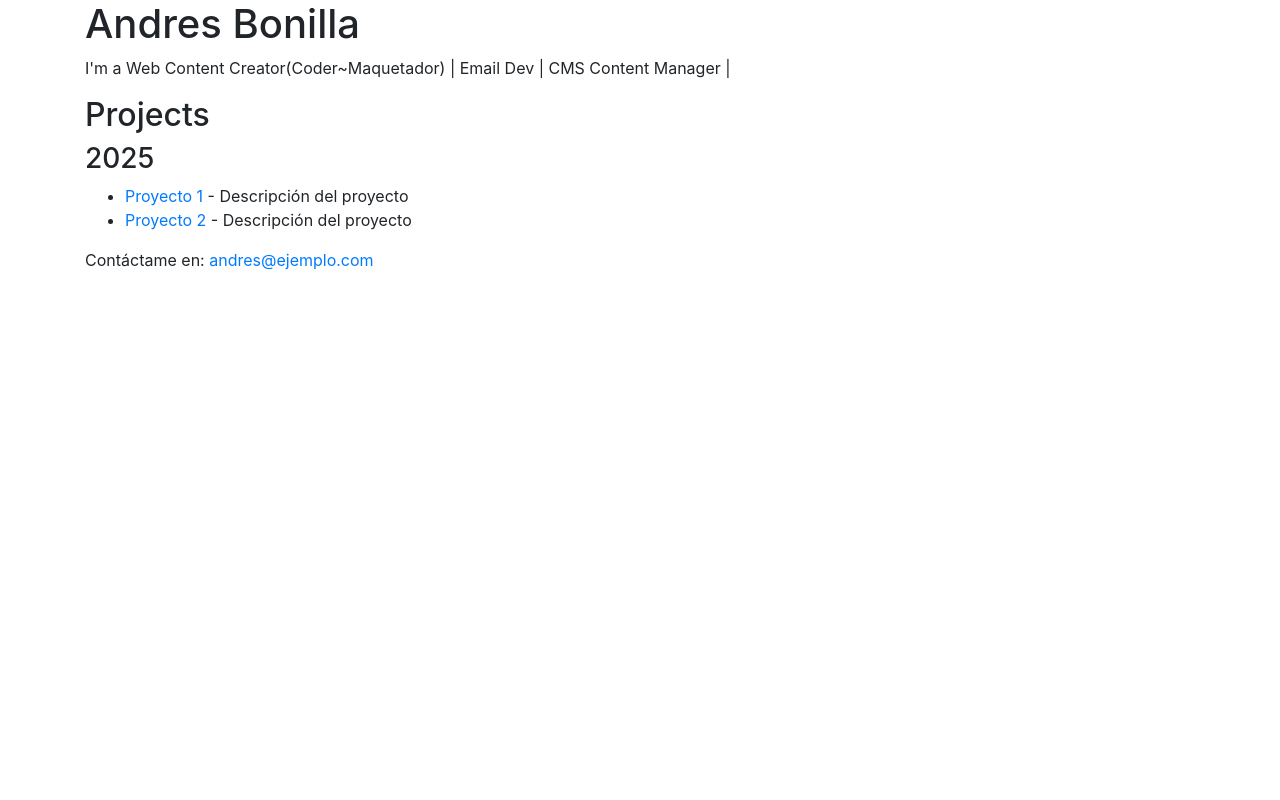
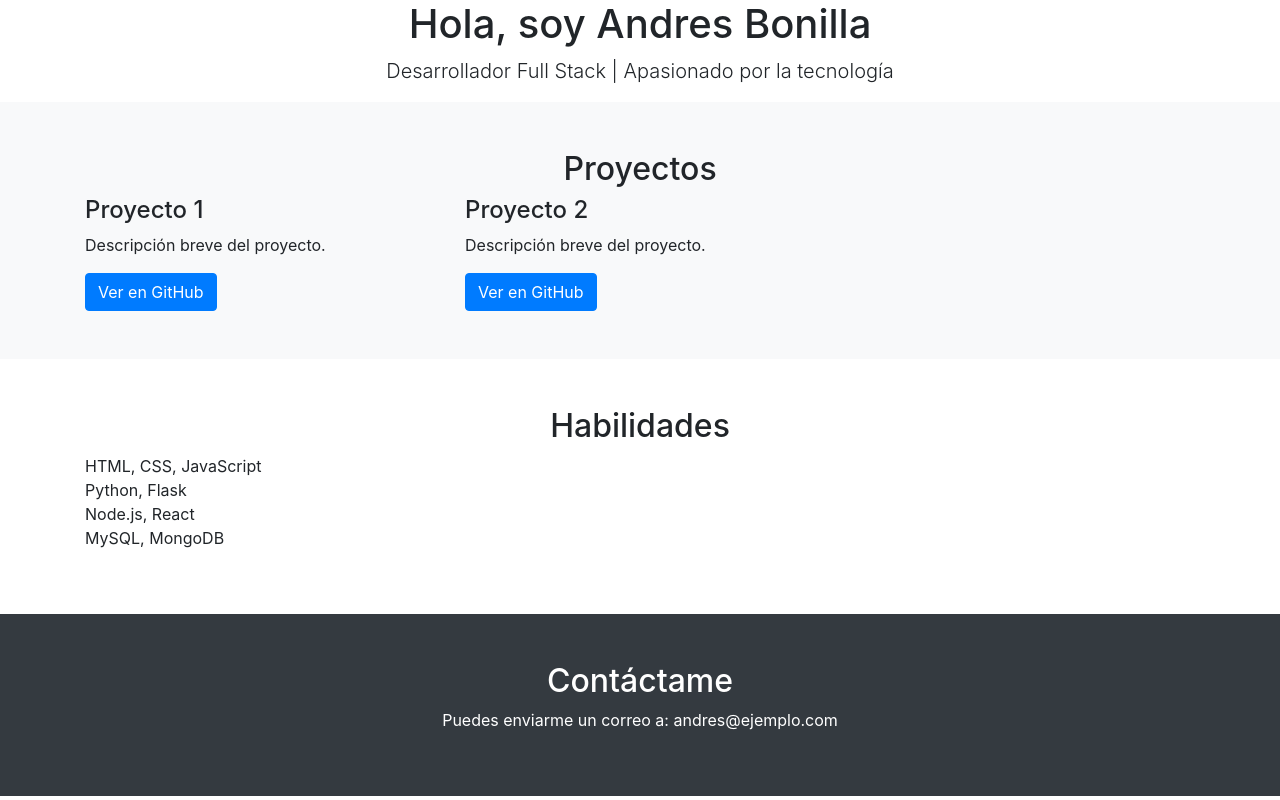
Before and after one commit to candresbp/portfolio, a plain HTML site: page index.html in a window 1280 px wide. Drawn offline with nearby package versions, Linux system fonts and the light colour scheme.

Commit message:
index.html

```diff
--- a/index.html
+++ b/index.html
@@ -5,27 +5,68 @@
   <meta name="viewport" content="width=device-width, initial-scale=1.0">
   <title>Mi Portafolio</title>
   <link rel="stylesheet" href="https://stackpath.bootstrapcdn.com/bootstrap/4.5.2/css/bootstrap.min.css">
+  <link rel="stylesheet" href="styles.css"> <!-- Tu archivo de estilos -->
 </head>
 <body>
-  <div class="container">
-    <header>
-      <h1>Andres Bonilla</h1>
-      <p>I'm a Web Content Creator(Coder~Maquetador) | Email Dev | CMS Content Manager |</p>
-    </header>
 
-    <section>
-      <h2>Projects</h2>
-      <h3>2025</h3>
-      <ul>
-        <li><a href="https://github.com/andres-bonilla/proyecto1">Proyecto 1</a> - Descripción del proyecto</li>
-        <li><a href="https://github.com/andres-bonilla/proyecto2">Proyecto 2</a> - Descripción del proyecto</li>
-        <!-- Agrega más proyectos según sea necesario -->
+  <!-- Sección de bienvenida -->
+  <section id="home" class="text-center">
+    <div class="container">
+      <h1>Hola, soy Andres Bonilla</h1>
+      <p class="lead">Desarrollador Full Stack | Apasionado por la tecnología</p>
+    </div>
+  </section>
+
+  <!-- Sección de proyectos -->
+  <section id="projects" class="bg-light py-5">
+    <div class="container">
+      <h2 class="text-center">Proyectos</h2>
+      <div class="row">
+        <!-- Proyecto 1 -->
+        <div class="col-md-4">
+          <div class="project-card">
+            <h4>Proyecto 1</h4>
+            <p>Descripción breve del proyecto.</p>
+            <a href="https://github.com/andres-bonilla/proyecto1" target="_blank" class="btn btn-primary">Ver en GitHub</a>
+          </div>
+        </div>
+        <!-- Proyecto 2 -->
+        <div class="col-md-4">
+          <div class="project-card">
+            <h4>Proyecto 2</h4>
+            <p>Descripción breve del proyecto.</p>
+            <a href="https://github.com/andres-bonilla/proyecto2" target="_blank" class="btn btn-primary">Ver en GitHub</a>
+          </div>
+        </div>
+        <!-- Agregar más proyectos aquí -->
+      </div>
+    </div>
+  </section>
+
+  <!-- Sección de habilidades -->
+  <section id="skills" class="py-5">
+    <div class="container">
+      <h2 class="text-center">Habilidades</h2>
+      <ul class="list-unstyled">
+        <li>HTML, CSS, JavaScript</li>
+        <li>Python, Flask</li>
+        <li>Node.js, React</li>
+        <li>MySQL, MongoDB</li>
+        <!-- Agregar más habilidades aquí -->
       </ul>
-    </section>
+    </div>
+  </section>
 
-    <footer>
-      <p>Contáctame en: <a href="mailto:andres@ejemplo.com">andres@ejemplo.com</a></p>
-    </footer>
-  </div>
+  <!-- Sección de contacto -->
+  <section id="contact" class="bg-dark text-white py-5">
+    <div class="container">
+      <h2 class="text-center">Contáctame</h2>
+      <p class="text-center">Puedes enviarme un correo a: <a href="mailto:andres@ejemplo.com" class="text-white">andres@ejemplo.com</a></p>
+    </div>
+  </section>
+
+  <script src="https://code.jquery.com/jquery-3.5.1.slim.min.js"></script>
+  <script src="https://cdn.jsdelivr.net/npm/@popperjs/core@2.5.3/dist/umd/popper.min.js"></script>
+  <script src="https://stackpath.bootstrapcdn.com/bootstrap/4.5.2/js/bootstrap.min.js"></script>
 </body>
 </html>
```
